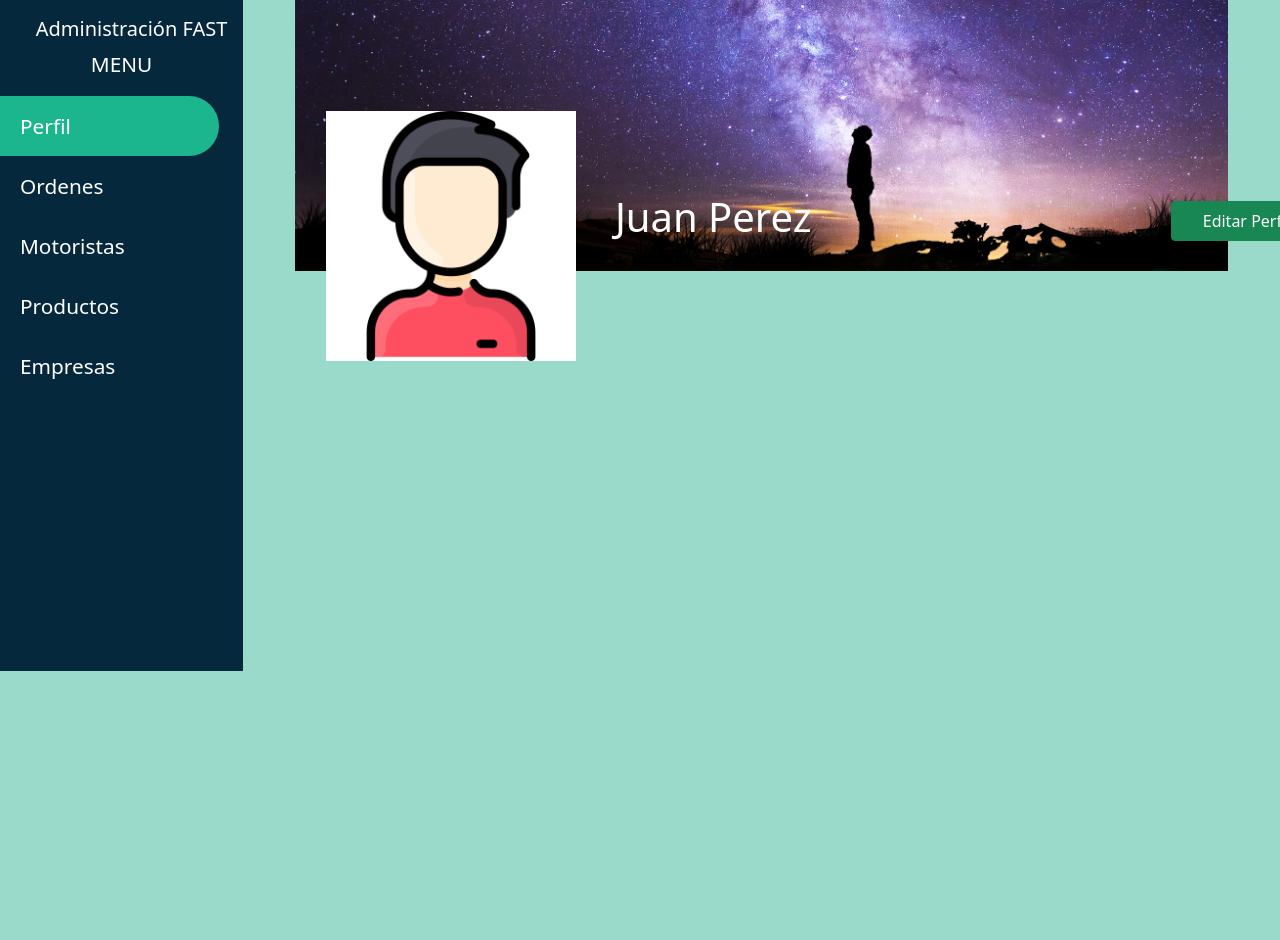
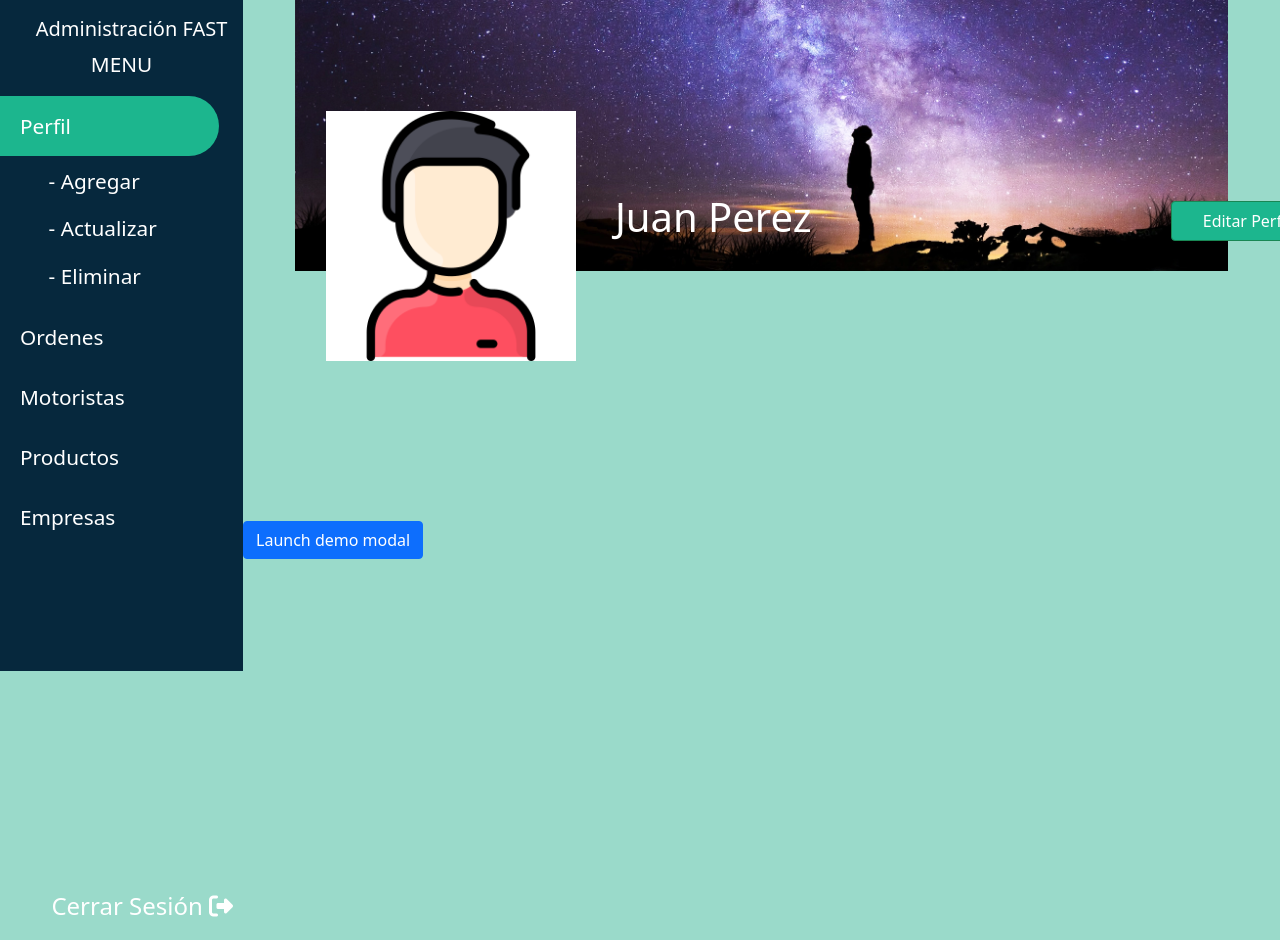
Before and after one commit to AlbertoRG153/fast-proyecto-poo, a plain HTML site: page Administracion/perfil.html in a window 1280 px wide. Shown: the part 129-1069 px from the top of the page. Before the commit the page ends 800 px from the top, so only its background shows below. Drawn offline with nearby package versions, Linux system fonts and the light colour scheme.

Commit message:
Botones de Agregar, Actualizar, Eliominar y Cerrar Sesion

```diff
--- a/Administracion/assets/css/main.css
+++ b/Administracion/assets/css/main.css
@@ -50,8 +50,11 @@ body {
     padding-left: 20px;
     height: 60px;
     width: 100%;
+    cursor: pointer;
 
 }
+
+
 
 .boton.active {
     background-color: #1cb68e;
@@ -64,6 +67,38 @@ body {
     background-color: #1cb68e;
 
 }
+
+.btn-salir {
+    /* background-color: cyan; */
+    display: flex;
+    justify-content: flex-end;
+    align-items: center;
+    padding-right: 10px;
+    margin-top: 140%;
+    cursor: pointer;
+    font-size: 1.5rem;
+
+}
+
+.btn-salir:hover {
+    color: #1cb68e;
+}
+
+.btn-funciones {
+    /* background-color: cyan; */
+    display: flex;
+    flex-direction: column;
+    align-items: baseline;
+    margin-left: 20%;
+    padding-top: 10px;
+}
+
+.btn-funciones p:hover {
+    cursor: pointer;
+    color: #1cb68e;
+}
+
+
 
 .principal {
     display: grid;
@@ -202,9 +237,12 @@ body {
 }
 
 .btn-success {
+    background-color: #1CB68E;
     width: 150px;
     height: 40px;
 }
+
+
 
 /* .contenido-perfil {
     background-color: cyan;
--- a/Administracion/assets/js/main.js
+++ b/Administracion/assets/js/main.js
@@ -18,3 +18,7 @@ var irProductos = () => {
 var irEmpresas = () => {
     location.href = "empresas.html";
 }
+
+var irLanding = () => {
+    location.href = "../landing-administracion/index.html";
+}
--- a/Administracion/perfil.html
+++ b/Administracion/perfil.html
@@ -20,20 +20,30 @@
             <div class="contenido-menu">
                 <h5>Administración FAST</h5>
                 <p>MENU</p>
-                <div class="info" onclick="irPerfil()">
-                    <div class="boton active">Perfil</div>
+                <div>
+                    <div onclick="irPerfil()">
+                        <div class="boton active">Perfil</div>
+                    </div>
+                    <div class="btn-funciones">
+                        <p data-bs-toggle="modal" data-bs-target="#exampleModal">- Agregar</p>
+                        <p data-bs-toggle="modal" data-bs-target="#exampleModal">- Actualizar</p>
+                        <p>- Eliminar</p>
+                    </div>
                 </div>
-                <div class="info" onclick="irOrdenes()">
+                <div onclick="irOrdenes()">
                     <div class="boton">Ordenes</div>
                 </div>
-                <div class="info" onclick="irMotoristas()">
+                <div onclick="irMotoristas()">
                     <div class="boton">Motoristas</div>
                 </div>
-                <div class="info" onclick="irProductos()">
+                <div onclick="irProductos()">
                     <div class="boton">Productos</div>
                 </div>
-                <div class="info" onclick="irEmpresas()">
+                <div onclick="irEmpresas()">
                     <div class="boton">Empresas</div>
+                </div>
+                <div class="btn-salir">
+                    <p onclick="irLanding()">Cerrar Sesión <i class="fa-solid fa-right-from-bracket"></i></p>
                 </div>
             </div>
         </div>
@@ -49,6 +59,32 @@
             <div class="contenido-perfil">
 
             </div>
+            <!-- Button trigger modal -->
+            <button type="button" class="btn btn-primary" data-bs-toggle="modal" data-bs-target="#exampleModal">
+                Launch demo modal
+            </button>
+
+            <!-- Modal -->
+            <div class="modal fade" id="exampleModal" tabindex="-1" aria-labelledby="exampleModalLabel"
+                aria-hidden="true">
+                <div class="modal-dialog">
+                    <div class="modal-content">
+                        <div class="modal-header">
+                            <h5 class="modal-title" id="exampleModalLabel">Modal title</h5>
+                            <button type="button" class="btn-close" data-bs-dismiss="modal" aria-label="Close"></button>
+                        </div>
+                        <div class="modal-body">
+                            ...
+                        </div>
+                        <div class="modal-footer">
+                            <button type="button" class="btn btn-secondary" data-bs-dismiss="modal">Close</button>
+                            <button type="button" class="btn btn-primary">Save changes</button>
+                        </div>
+                    </div>
+                </div>
+            </div>
+
+
         </div>
     </div>
 
```
Also changed, not shown: Administracion/empresas.html (+17 -7 lines), Administracion/index.html (+16 -6 lines), Administracion/motoristas.html (+21 -11 lines), Administracion/productos.html (+16 -6 lines).
